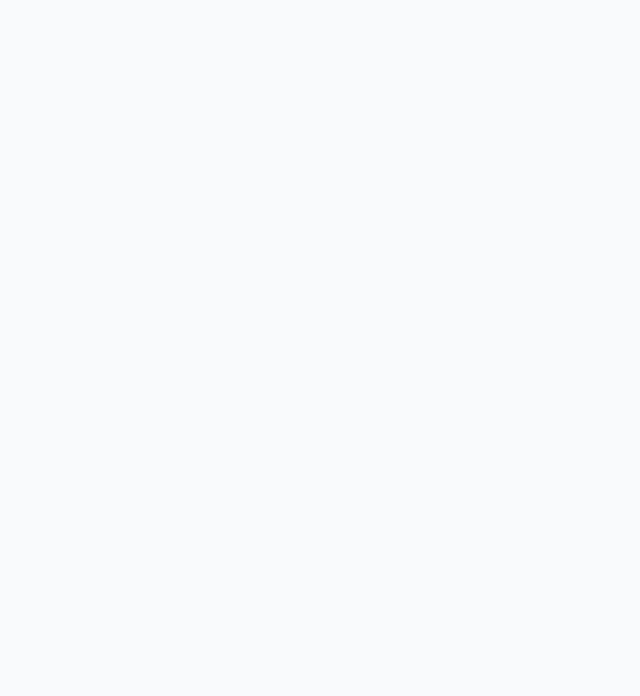
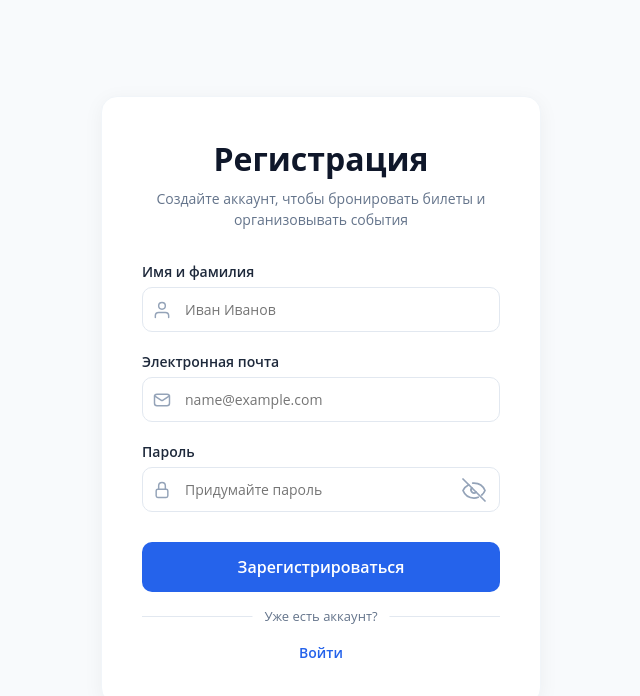
Before and after one commit to sdiana2001/eventhub, a React (Vite) app: page /register in a window 1280 px wide. Before the commit this address had no page. Shown: the top 696 px of the page, without its empty margins (319-959 px from the left). Built offline with nearby package versions, Linux system fonts and the light colour scheme.

Commit message:
feat: add registration page UI and routing

```diff
--- a/src/App.tsx
+++ b/src/App.tsx
@@ -1,5 +1,6 @@
 import { BrowserRouter, Routes, Route } from 'react-router-dom';
 import { LoginPage } from './pages/LoginPage/LoginPage';
+import { RegisterPage } from './pages/RegisterPage/RegisterPage';
 
 
 function App() {
@@ -7,6 +8,7 @@ function App() {
     <BrowserRouter>
       <Routes>
         <Route path="/login" element={<LoginPage />} />
+        <Route path="/register" element={<RegisterPage />} />
       </Routes>
     </BrowserRouter>
   );
--- /dev/null
+++ b/src/pages/RegisterPage/RegisterPage.tsx
@@ -0,0 +1,119 @@
+import React, { useState } from 'react';
+import { Link, useNavigate } from 'react-router-dom';
+import styles from '../LoginPage/LoginPage.module.scss';
+
+export const RegisterPage: React.FC = () => {
+  const [name, setName] = useState('');
+  const [email, setEmail] = useState('');
+  const [password, setPassword] = useState('');
+  const [showPassword, setShowPassword] = useState(false);
+  const navigate = useNavigate();
+
+  const handleSubmit = (e: React.FormEvent) => {
+    e.preventDefault();
+    console.log('Register attempt:', { name, email, password });
+    navigate('/login');
+  };
+
+  return (
+    <div className={styles.container}>
+      <div className={styles.card}>
+        <h1 className={styles.title}>Регистрация</h1>
+        <p className={styles.subtitle}>
+          Создайте аккаунт, чтобы бронировать билеты и организовывать события
+        </p>
+
+        <form onSubmit={handleSubmit} className={styles.form}>
+          <div className={styles.inputGroup}>
+            <label htmlFor="name">Имя и фамилия</label>
+            <div className={styles.inputWrapper}>
+              <span className={styles.icon}>
+                <svg xmlns="http://www.w3.org/2000/svg" width="24" height="24" viewBox="0 0 24 24" fill="none" stroke="currentColor" stroke-width="1.75" stroke-linecap="round" stroke-linejoin="round">
+  <path d="M20 21v-2a4 4 0 0 0-4-4H8a4 4 0 0 0-4 4v2" />
+  <circle cx="12" cy="7" r="4" /></svg>
+
+              </span>
+              <input
+                id="name"
+                type="text"
+                placeholder="Иван Иванов"
+                value={name}
+                onChange={(e) => setName(e.target.value)}
+                required
+              />
+            </div>
+          </div>
+
+          <div className={styles.inputGroup}>
+            <label htmlFor="email">Электронная почта</label>
+            <div className={styles.inputWrapper}>
+                          <span className={styles.icon}>
+                <svg xmlns="http://www.w3.org/2000/svg" width="24" height="24" viewBox="0 0 24 24" fill="none" stroke="currentColor" stroke-width="1.75" stroke-linecap="round" stroke-linejoin="round">
+  <rect x="3" y="5" width="18" height="14" rx="3" /><path d="M3 7l8.2 5.467a1.5 1.5 0 0 0 1.6 0L21 7" /></svg>
+              </span>
+              <input
+                id="email"
+                type="email"
+                placeholder="name@example.com"
+                value={email}
+                onChange={(e) => setEmail(e.target.value)}
+                required
+              />
+            </div>
+          </div>
+
+          <div className={styles.inputGroup}>
+            <label htmlFor="password">Пароль</label>
+            <div className={styles.inputWrapper}>
+                <span className={styles.icon}>
+                <svg xmlns="http://www.w3.org/2000/svg" width="24" height="24" viewBox="0 0 24 24" fill="none" stroke="currentColor" stroke-width="1.75" stroke-linecap="round" stroke-linejoin="round">
+  <rect x="5" y="11" width="14" height="10" rx="2" />
+  <path d="M8 11V7a4 4 0 0 1 8 0v4" />
+</svg>
+
+              </span>
+              <input
+                id="password"
+                type={showPassword ? 'text' : 'password'}
+                placeholder="Придумайте пароль"
+                value={password}
+                onChange={(e) => setPassword(e.target.value)}
+                required
+              />
+              <button
+                type="button"
+                className={styles.togglePassword}
+                onClick={() => setShowPassword(!showPassword)}
+              >
+                  {showPassword ?
+                <svg xmlns="http://www.w3.org/2000/svg" width="24" height="24" viewBox="0 0 24 24" fill="none" stroke="currentColor" stroke-width="1.75" stroke-linecap="round" stroke-linejoin="round">
+  <path d="M1 12s4-8 11-8 11 8 11 8-4 8-11 8-11-8-11-8z" />
+  <circle cx="12" cy="12" r="3" /></svg>
+:
+<svg xmlns="http://www.w3.org/2000/svg" width="24" height="24" viewBox="0 0 24 24" fill="none" stroke="currentColor" stroke-width="1.75" stroke-linecap="round" stroke-linejoin="round">
+  <path d="M10.733 5.076a10.744 10.744 0 0 1 1.267-.076c5 0 9.27 3.11 11 7.5a11.79 11.79 0 0 1-3.23 4.5" />
+  <path d="M14.12 14.12a3 3 0 0 1-4.24-4.24" />
+  <path d="M1 1l22 22" />
+  <path d="M6.7 6.7C3.9 8.2 1.8 10.6 1 12.5c1.73 4.39 6 7.5 11 7.5 1.5 0 2.9-.28 4.2-.8" />
+</svg>
+}
+              </button>
+            </div>
+          </div>
+
+          <button type="submit" className={styles.submitBtn}>
+            Зарегистрироваться
+          </button>
+        </form>
+
+        <div className={styles.divider}>
+          <span>Уже есть аккаунт?</span>
+        </div>
+
+        <Link to="/login" className={styles.registerLink}>
+          Войти
+        </Link>
+      </div>
+    </div>
+  );
+};
```
